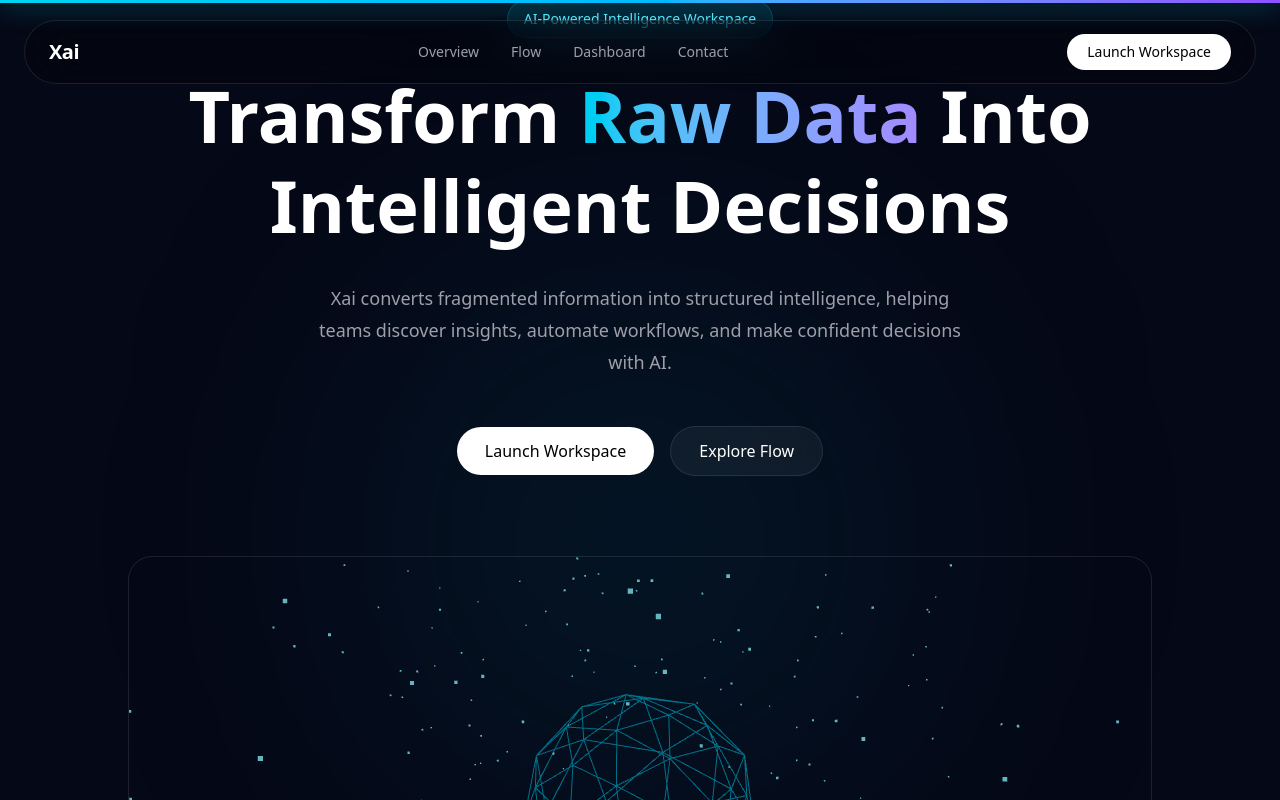
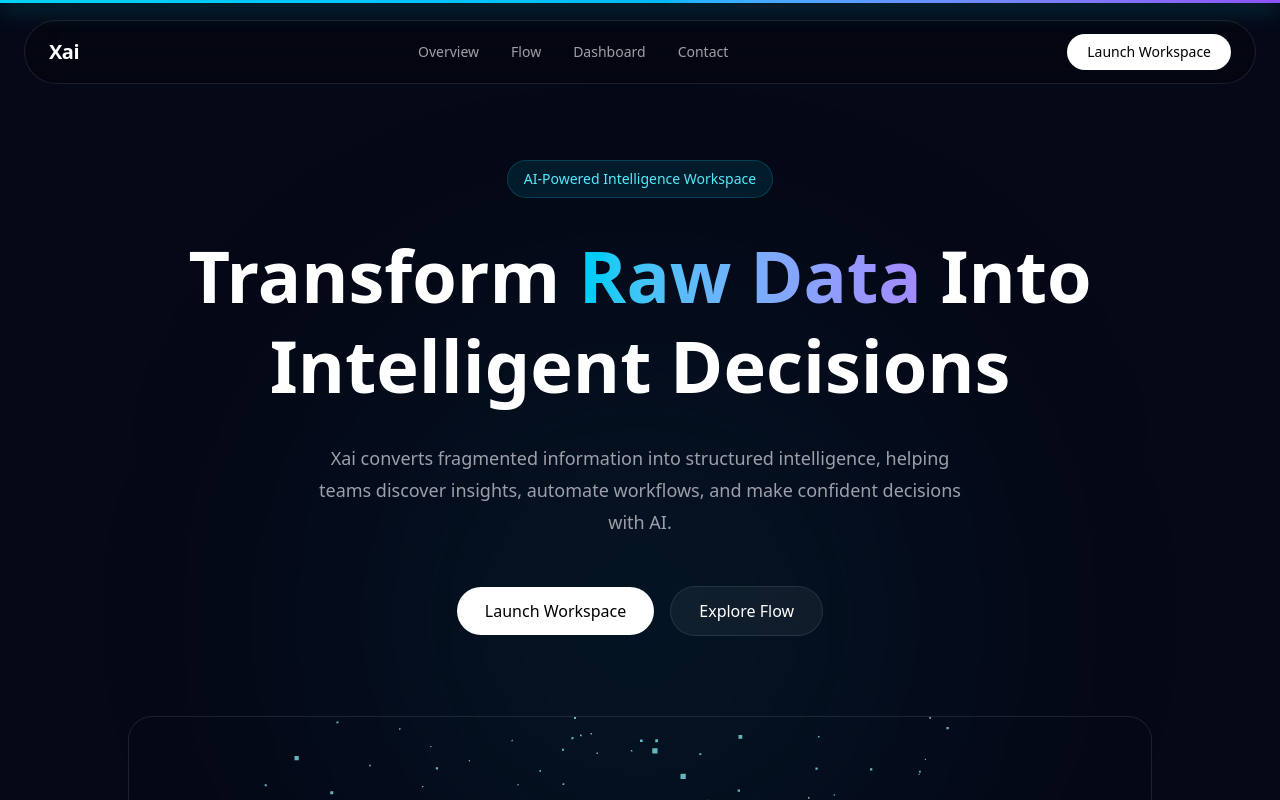
Before and after one commit to nayon-kumar/raco-ai-assignment, a Next.js app: page / in a window 1280 px wide. Shown: the top 800 px of the page. Built offline with nearby package versions, Linux system fonts and the light colour scheme.

Commit message:
Section Reveal added

```diff
--- a/src/app/page.jsx
+++ b/src/app/page.jsx
@@ -1,15 +1,22 @@
 import DashboardPreview from "@/components/DashboardPreview";
 import Hero from "@/components/Hero";
 import InsightFlow from "@/components/InsightFlow";
+import SectionReveal from "@/components/SectionReveal";
 import SignatureInteraction from "@/components/SignatureInteraction";
 
 export default function Home() {
   return (
     <div>
-      <Hero />
-      <InsightFlow />
+      <SectionReveal>
+        <Hero />
+      </SectionReveal>
+      <SectionReveal>
+        <InsightFlow />
+      </SectionReveal>
       <DashboardPreview />
-      <SignatureInteraction />
+      <SectionReveal>
+        <SignatureInteraction />
+      </SectionReveal>
     </div>
   );
 }
--- a/src/components/Footer.jsx
+++ b/src/components/Footer.jsx
@@ -57,7 +57,7 @@ export default function Footer() {
           <motion.button
             whileHover={{ scale: 1.05 }}
             whileTap={{ scale: 0.95 }}
-            className="mt-8 flex items-center gap-2 rounded-full bg-white px-7 py-4 font-semibold text-black md:mt-0"
+            className="mt-8 flex items-center gap-2 rounded-full bg-white px-7 py-3 cursor-pointer font-semibold text-black md:mt-0"
           >
             Launch Workspace
             <ArrowUpRight size={18} />
--- a/src/components/Hero.jsx
+++ b/src/components/Hero.jsx
@@ -7,7 +7,7 @@ export default function Hero() {
   return (
     <section
       id="overview"
-      className="relative flex min-h-screen items-center justify-center overflow-hidden bg-[#050816] px-6"
+      className="relative flex min-h-screen items-center justify-center overflow-hidden bg-[#050816] px-6 pt-40"
     >
       {/* Background Glow */}
       <div className="absolute left-1/2 top-1/2 h-[500px] w-[500px] -translate-x-1/2 -translate-y-1/2 rounded-full bg-cyan-500/10 blur-[140px]" />
--- /dev/null
+++ b/src/components/SectionReveal.jsx
@@ -0,0 +1,42 @@
+"use client";
+
+import { motion } from "framer-motion";
+
+const variants = {
+  hidden: {
+    opacity: 0,
+    y: 60,
+    scale: 0.96,
+    filter: "blur(12px)",
+  },
+  visible: {
+    opacity: 1,
+    y: 0,
+    scale: 1,
+    filter: "blur(0px)",
+    transition: {
+      duration: 0.8,
+      ease: [0.22, 1, 0.36, 1],
+    },
+  },
+};
+
+export default function SectionReveal({ children, className = "", delay = 0 }) {
+  return (
+    <motion.div
+      className={className}
+      variants={variants}
+      initial="hidden"
+      whileInView="visible"
+      viewport={{
+        once: true,
+        amount: 0.2,
+      }}
+      transition={{
+        delay,
+      }}
+    >
+      {children}
+    </motion.div>
+  );
+}
```
